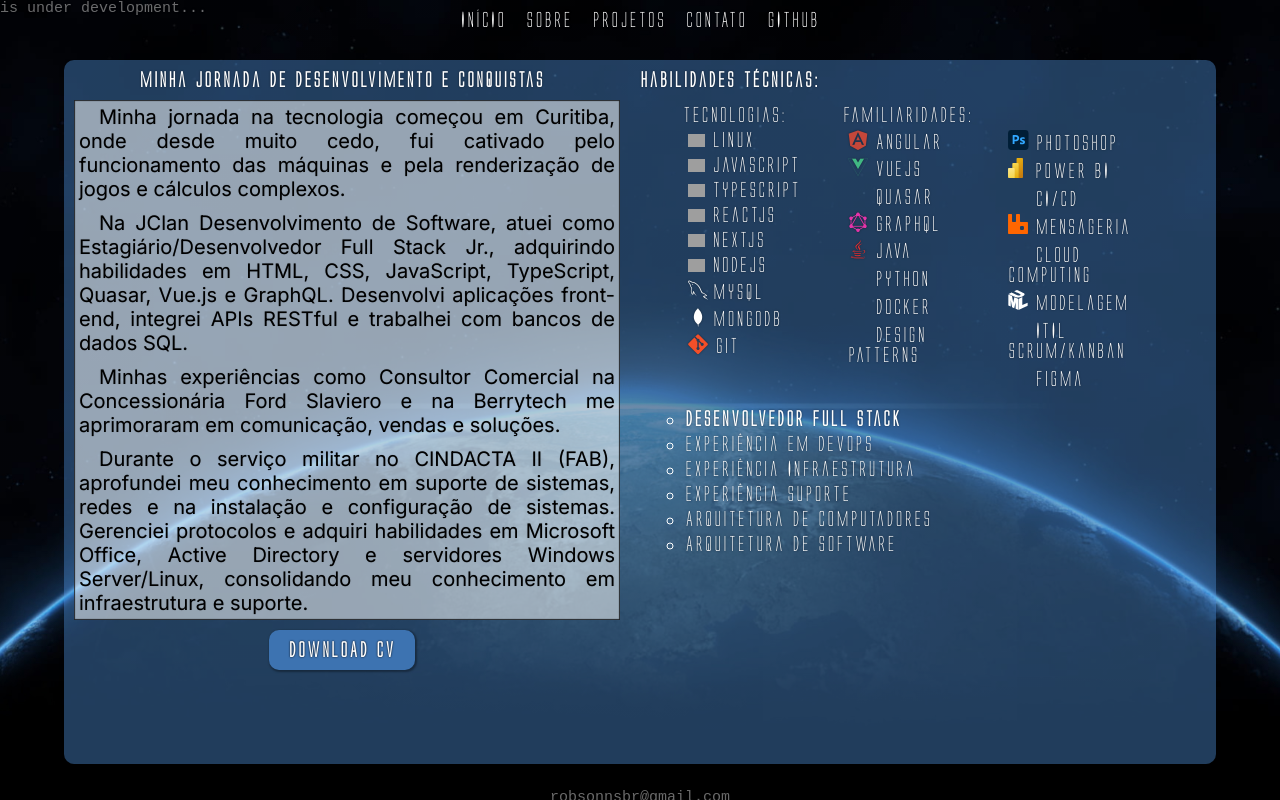
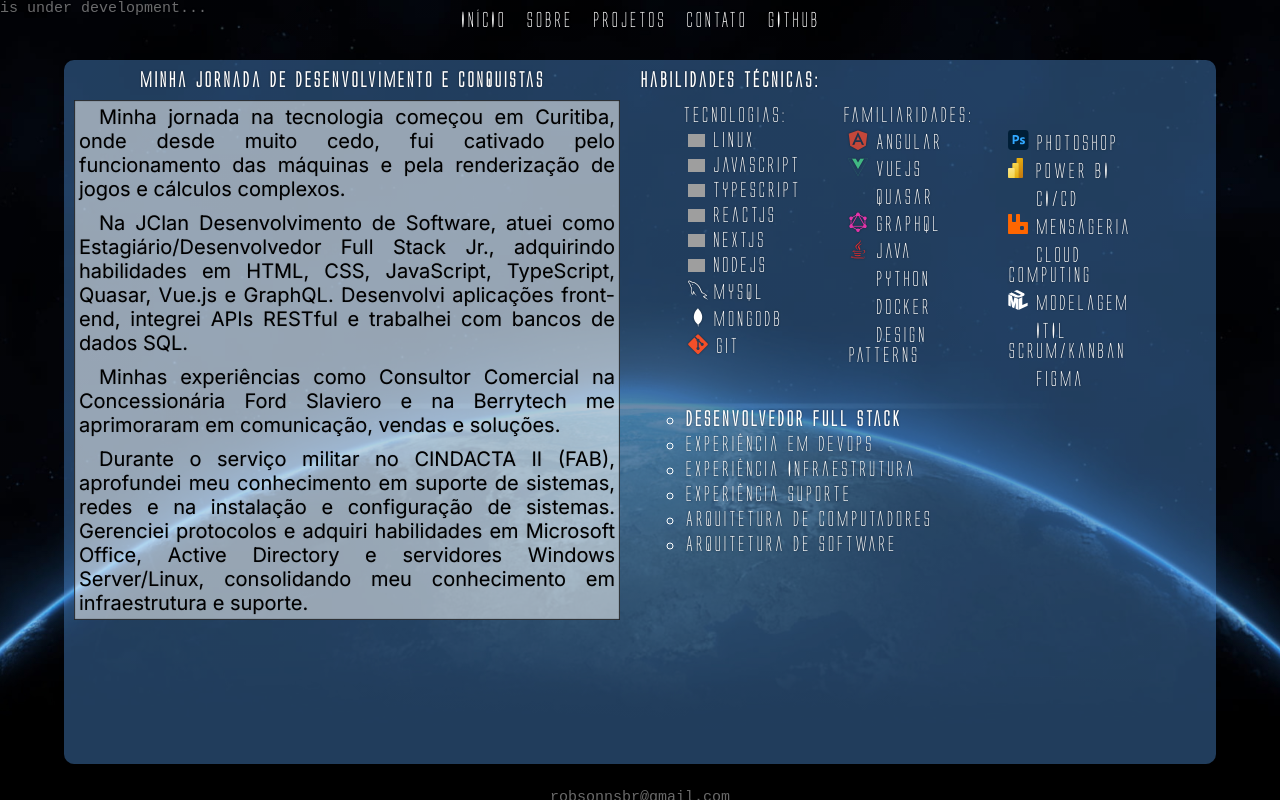
Before and after one commit to Robsonnsbr/my_template_react, a React (Vite) app: page /portfolio/about in a window 1280 px wide. Built offline with nearby package versions, Linux system fonts and the light colour scheme; grey boxes are pictures that could not be loaded; some icons are missing.

Commit message:
Update About.tsx

```diff
--- a/src/routes/about/About.tsx
+++ b/src/routes/about/About.tsx
@@ -41,12 +41,12 @@ export const About = () => {
             uma história marcada por paixão, dedicação e crescimento constante.
           </p>
         </div>
-        <a
+{/*         <a
           href="https://drive.google.com/u/0/uc?id=1UDclT2rbClofsSs-4k0IZwpjkqtmSDLV&export=download"
-          download="Curriculo_Robson.pdf"
+          download="Curriculo_Robson_Monteiro_2023"
         >
           <Button value={"DOWNLOAD CV"} />
-        </a>{" "}
+        </a>{" "} */}
       </section>
       <section className={css.sectionCon}>
         <h2>Habilidades Técnicas:</h2>
```
